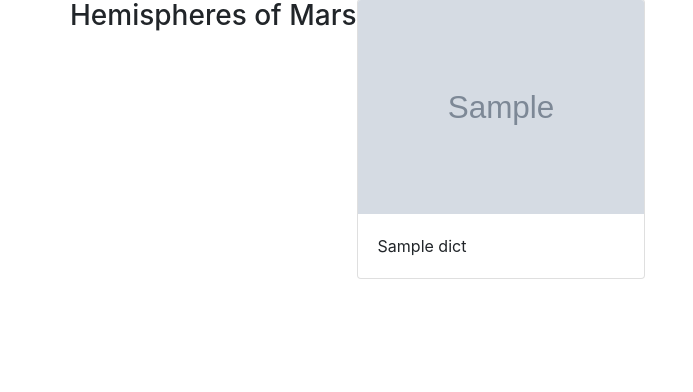
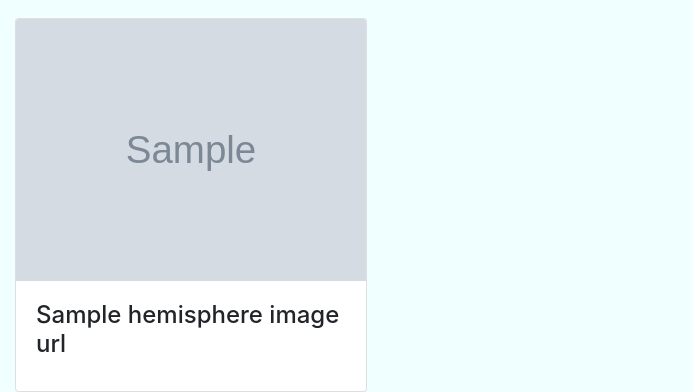
Before and after one commit to SurabhiSood/Mission_to_Mars, a Flask app: page / in a window 1280 px wide. Shown: the part 998-1390 px from the top of the page, without its empty margins (0-693 px from the left). Before the commit the page ends 1277 px from the top, so only its background shows below. Run offline with Flask 2, Linux system fonts and the light colour scheme; grey boxes marked "Sample" are stand-in pictures; a database or web service that is not in the repository returns one stand-in record (values such as "Sample title"); some libraries are stand-ins or nearby versions.

Commit message:
cleaner page

```diff
--- a/templates/index.html
+++ b/templates/index.html
@@ -1,62 +1,57 @@
 <!DOCTYPE html>
 <html lang="en">
 
-    <head>
-        <meta charset="UTF-8">
-        <meta name="viewport" content="width=device-width, initial-scale=1.0">
-        <meta http-equiv="X-UA-Compatible" content="ie=edge">
-        <title>Mission to Mars</title>
-        <link rel="stylesheet" href="https://stackpath.bootstrapcdn.com/bootstrap/4.3.1/css/bootstrap.min.css" integrity="sha384-ggOyR0iXCbMQv3Xipma34MD+dH/1fQ784/j6cY/iJTQUOhcWr7x9JvoRxT2MZw1T" crossorigin="anonymous">
-    </head>
+<head>
+  <meta charset="UTF-8">
+  <title>Mission To Mars</title>
+  <link rel="stylesheet" href="https://stackpath.bootstrapcdn.com/bootstrap/4.3.1/css/bootstrap.min.css" integrity="sha384-ggOyR0iXCbMQv3Xipma34MD+dH/1fQ784/j6cY/iJTQUOhcWr7x9JvoRxT2MZw1T" crossorigin="anonymous">
+  <link rel="stylesheet" href="style.css">
+</head>
 
     <body>
-        <div class="container";>
-            <div class="jumbotron text-center" style="background-image: url('../Images/mission_to_mars.png'); background-size: cover;">
-                <h1 style="color:black;">Mission to Mars</h1>
+        <div class="container-fluid" style="background:azure;">
+            <div class="jumbotron" style="background-image: url('https://wonderfest.org/wp-content/uploads/2018/01/mission-mars-e1528241593215.jpg'); background-size: cover;">
+                <h1 style="color:azure;">Mission to Mars</h1>
                 <a class="btn btn-primary btn-lg" href="/scrape" role="button">Scrape News Data</a>
             </div>
-        </div>
 
         <!--Adding the latest news-->
-        <div class="container">
-            <h4 style="text-decoration: underline;">Latest Mars News</h4>
-            <h5><i>{{mars.news_title}}</i></h5>
-            <h6>{{mars.news_p}}</h6>
-        </div>
+            <h5 style="font-family: sans-serif;">Latest News on Mars</h5>
+            <p><h6 style="font-family: sans-serif;"><b>{{mars.news_title}}</b> - {{mars.news_p}}</h6></p>
+            <hr>
 
-        <!--Dividing page in two columns-->
-        <div class="container">
+            <!--Featured Image-->
             <div class="row">
                 <div class="col-sm">
-                    <h4>Featured Mars Image</h4>
-                    <img src="{{mars.final_url}}" alt='Featured Mars Image' height="600" width="500">
+                    <h4 style="font-family: sans-serif; text-align: center;" >Featured Mars Image</h4>
+                    <img src="{{mars.final_url}}" alt='Featured Mars Image' height="500" width="400" style="display: block; margin-left: auto; margin-right: auto;">
                 </div>
-                <div class="col-sm">
-                    <p style="border: solid; border-block-color: border-left: .5px solid #000;">
-                    <br>
+                <div class="col-sm"><br><br>
+                    <p style="border:1px; border-style:dotted; border-color:black; padding: 1em;">
                     Lorem ipsum dolor sit amet, consectetur adipiscing elit, sed do eiusmod tempor incididunt ut labore et dolore magna aliqua.
                     Ut enim ad minim veniam, quis nostrud exercitation ullamco laboris nisi ut aliquip ex ea commodo consequat
-                    <br>
                     </p>
 
-                    <table class="table table-bordered table-dark">
-                        <thead> <tr style="text-align:right;"> <th></th> </tr> </thead> <tbody> <tr> <th>0</th> <td>Equatorial Diameter:</td> <td>6,792 km</td> </tr> <tr> <th>1</th> <td>Polar Diameter:</td> <td>6,752 km</td> </tr> <tr> <th>2</th> <td>Mass:</td> <td>6.39 × 10^23 kg (0.11 Earths)</td> </tr> <tr> <th>3</th> <td>Moons:</td> <td>2 (Phobos &amp; Deimos)</td> </tr> <tr> <th>4</th> <td>Orbit Distance:</td> <td>227,943,824 km (1.38 AU)</td> </tr> <tr> <th>5</th> <td>Orbit Period:</td> <td>687 days (1.9 years)</td> </tr> <tr> <th>6</th> <td>Surface Temperature:</td> <td>-87 to -5 °C</td> </tr> <tr> <th>7</th> <td>First Record:</td> <td>2nd millennium BC</td> </tr> <tr> <th>8</th> <td>Recorded By:</td> <td>Egyptian astronomers</td> </tr> </tbody>
-                    </table>
+                    <p><h6 style="font-family: sans-serif; text-align:justify; font-weight: bold;">Mars Facts</h6>
+                    <p>{{mars.Mars_table|safe}}</p>
+
                 </div>
             </div>
         </div>
 
-            <!--Adding Mars Hemispheress-->
-        <div class="container">
+        <!--Adding Hemispheres-->
+        <div class="container-fluid" style="background:azure;">
+            <br><hr><h3 style="font-family: sans-serif; text-align: center; font-weight: bold;">Mars Hemispheres</h3><br>
             <div class="row">
-                    <h3 style="text-align:center;">Hemispheres of Mars</h3><br>
-                {% for dict in mars.hemisphere_image_urls %}
-                    <div class="card" style="width: 18rem;">
-                        <img src="{{dict.img_url}}" class="card-img-top" alt="...">
-                        <div class="card-body">
-                            <p class="card-text">{{dict.title}}</p>
+                {% for i in mars.hemisphere_image_urls %}
+                <div class='col-md'>
+                    <div class='card' style='width: 22rem;'>
+                        <img class="card-img-top" src="{{i.img_url}}">
+                        <div class='card-body'>
+                            <h4 class='card-title'>{{i.title}}</h4>
                         </div>
                     </div>
+                </div>
                 {% endfor %}
             </div>
         </div>
--- /dev/null
+++ b/templates/style.css
@@ -0,0 +1,6 @@
+
+#headstyle{
+    text-decoration: underline;
+    color: azure;
+    font-family: 'Lucida Sans', 'Lucida Sans Regular', 'Lucida Grande', 'Lucida Sans Unicode', Geneva, Verdana, sans-serif;
+}
```
Also changed, not shown: scrape_mars.py (+5 -2 lines), 1 other file.
